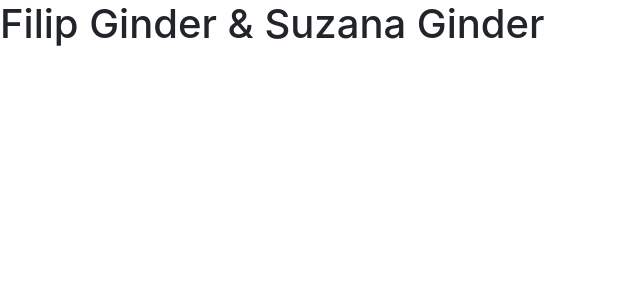
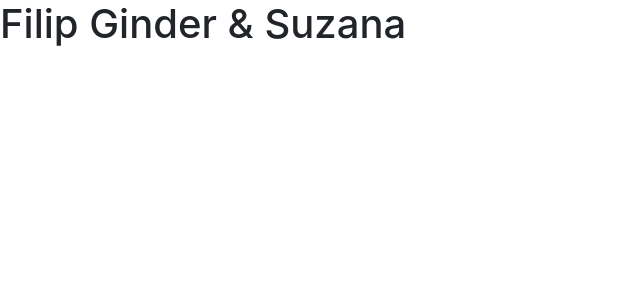
Before and after one commit to FilipGinder/Provera-znaja, a PHP site: page / in a window 1280 px wide. Shown: the top 300 px of the page, without its empty margins (0-640 px from the left). Run offline with PHP 8.4, Linux system fonts and the light colour scheme.

Commit message:
20.02.2021

```diff
--- a/index.php
+++ b/index.php
@@ -22,6 +22,6 @@
 
 
 
-<h1>Filip Ginder & Suzana Ginder</h1>
+<h1>Filip Ginder & Suzana</h1>
 </body>
 </html>
--- a/src/js/script.js
+++ b/src/js/script.js
@@ -1,4 +1,3 @@
 $(document).ready(function(){
 alert('sa desktopa');
-alert('sa laptopa');
 })
```
